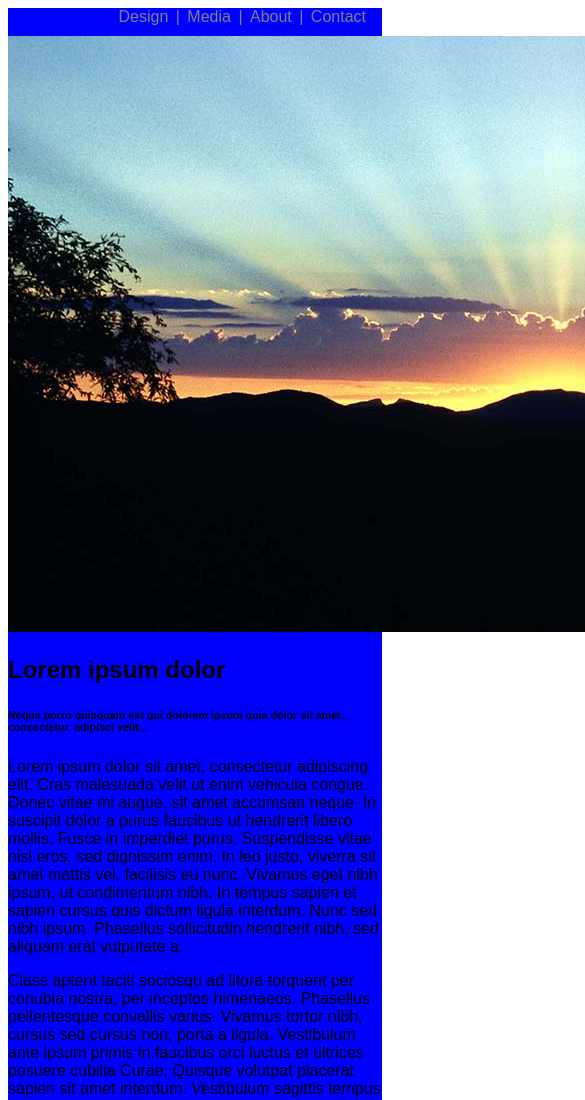
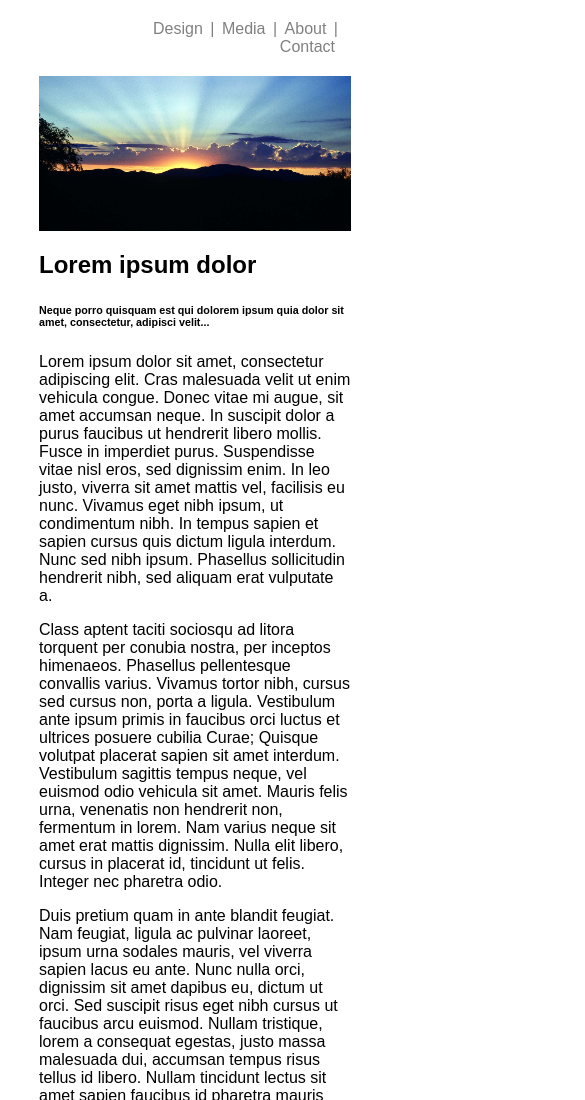
Before and after one commit to dinoaj/dinoweb, a plain HTML site: page index.html in a window 390 px wide. Shown: the top 1100 px of the page, 585 px wide, since content can reach past the window. Drawn offline with Linux system fonts and the light colour scheme.

Commit message:
update 2
centered everything
also added responsiveness for browser size.

```diff
--- a/css/style.css
+++ b/css/style.css
@@ -1,5 +1,7 @@
 body {
 	font-family: sans-serif;
+	max-width: 1200px;
+	margin:0 auto;
 }
 
 ul {
@@ -10,16 +12,15 @@ a {
 	text-decoration: none;
 }
 
-.wrap {
-	width: 100%;
-	background-color: blue;
-	margin: 0 auto;
+img {
+	max-width: 100%;
+	height: auto;
 }
 
 .nav {
-	position: relative;
-	float: right;
-	margin: 0 10px 10px;
+	text-align: right;
+	margin: 20px 10px;
+	max-width: 100%
 }
 
 .nav li {
@@ -43,3 +44,18 @@ a {
 .nav a:hover {
 	color: black;
 }
+
+.wrap {
+	width: 80%;
+	margin: 0 auto;
+}
+
+.wrap img {
+	position: relative;
+	float:left;
+}
+
+article {
+	position: relative;
+	float: left;
+}
```
